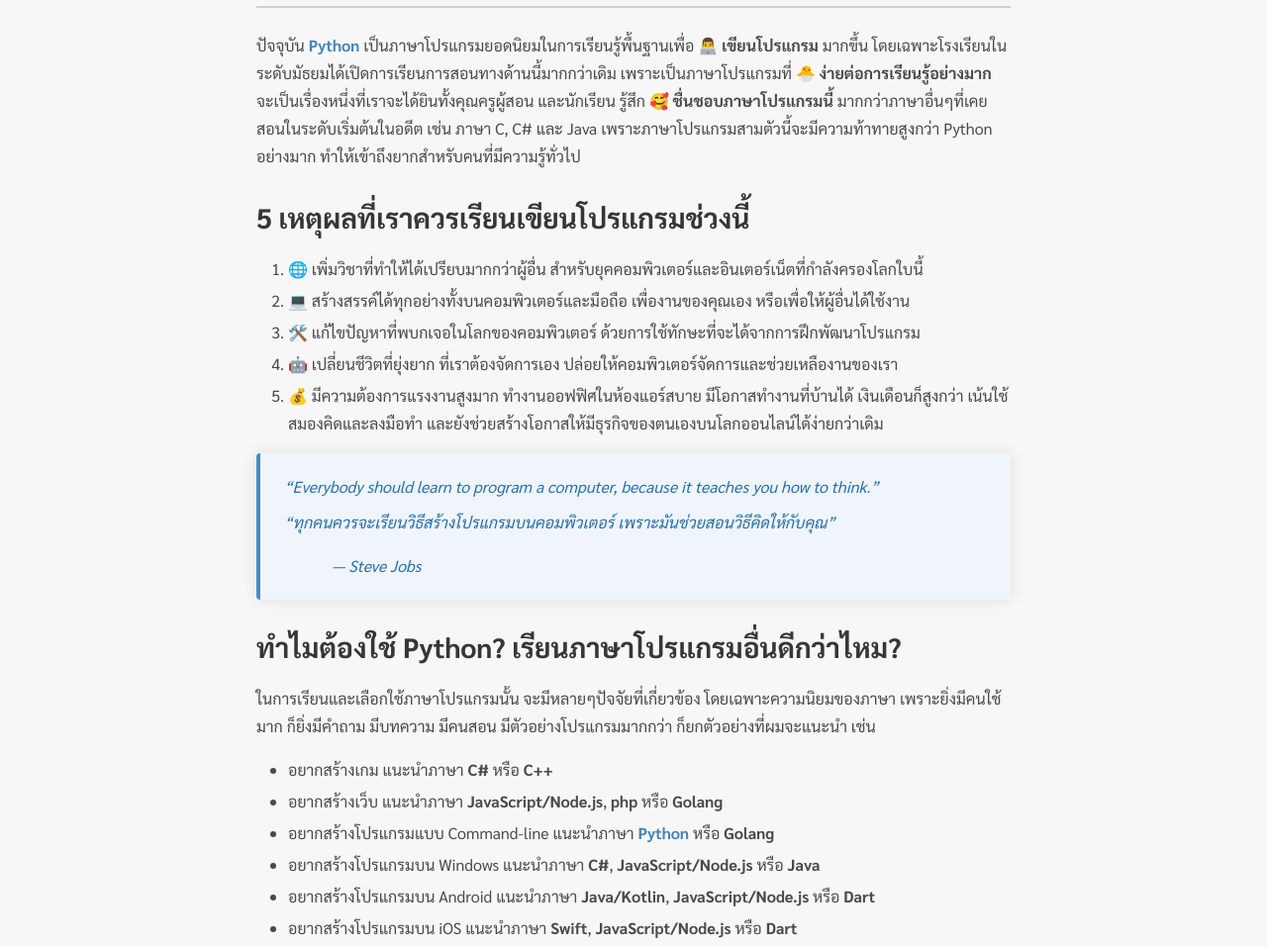
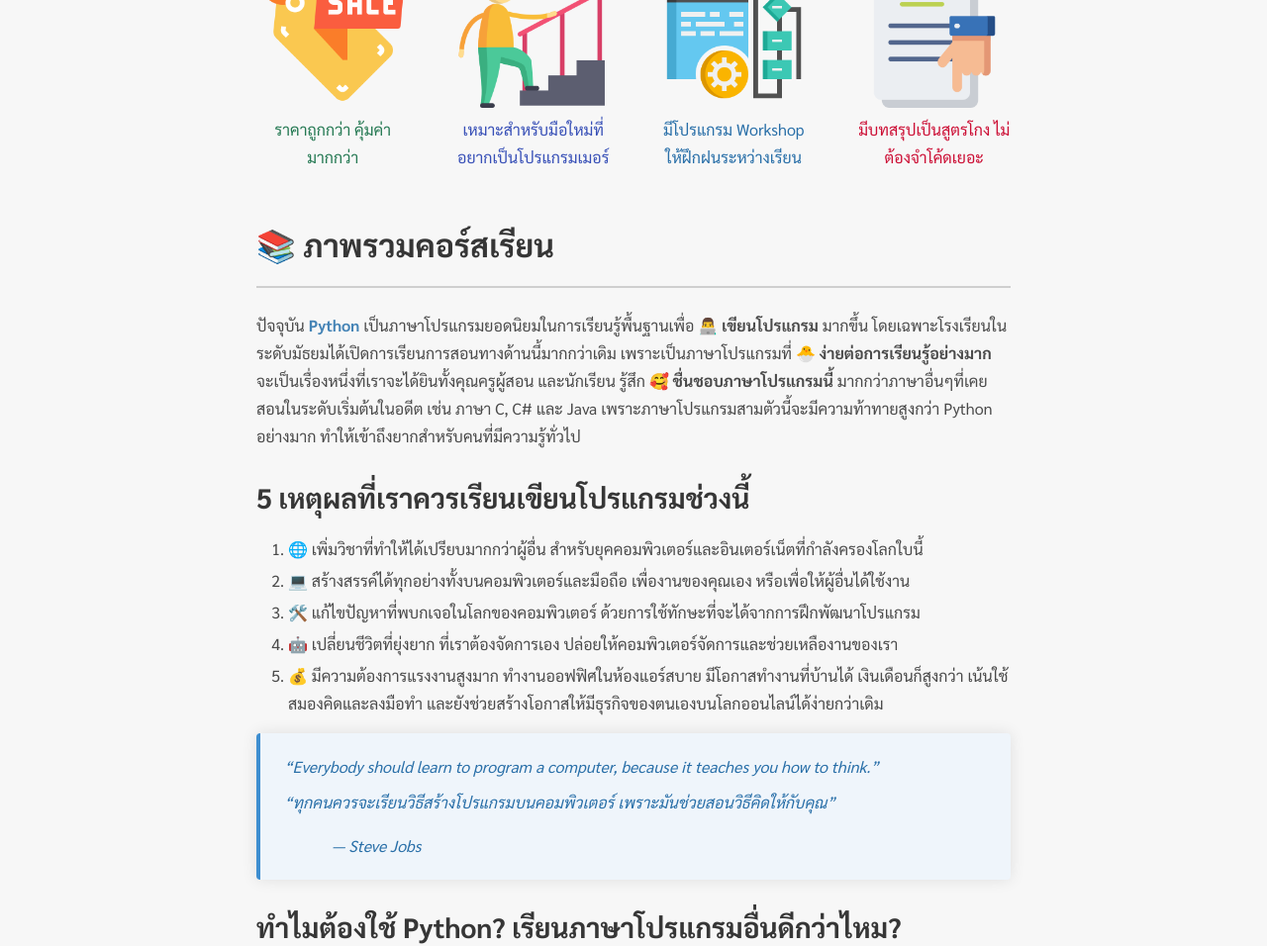
Before and after one commit to nakorndev/python.nakorncode.com, a website: page index.html in a window 1280 px wide. Shown: the part 686-1642 px from the top of the page at 99% size. Drawn offline with Linux system fonts and the light colour scheme.

Commit message:
Update content

```diff
--- a/index.html
+++ b/index.html
@@ -69,6 +69,9 @@
       transform: scale(1.1);
       box-shadow: 0 0 20px rgba(255, 255, 255, 0.5);
     }
+    .section {
+      padding-top: 0.5em;
+    }
   </style>
 </head>
 
@@ -102,9 +105,30 @@
     </div>
   </header>
 
-  <main class="container">
+  <main class="container mt-5">
     <div class="columns is-centered">
       <div class="column is-9">
+
+        <section class="section mt-5">
+          <div class="columns has-text-centered is-variable is-6">
+            <div class="column">
+              <img src="/img/icon-sale.png" alt="">
+              <p class="has-text-success-dark">ราคาถูกกว่า คุ้มค่ามากกว่า</p>
+            </div>
+            <div class="column">
+              <img src="/img/icon-beginner.png" alt="">
+              <p class="has-text-link-dark">เหมาะสำหรับมือใหม่ที่อยากเป็นโปรแกรมเมอร์</p>
+            </div>
+            <div class="column">
+              <img src="/img/icon-workshop.png" alt="">
+              <p class="has-text-info-dark">มีโปรแกรม Workshop ให้ฝึกฝนระหว่างเรียน</p>
+            </div>
+            <div class="column">
+              <img src="/img/icon-sheet.png" alt="">
+              <p class="has-text-danger-dark">มีบทสรุปเป็นสูตรโกง ไม่ต้องจำโค้ดเยอะ</p>
+            </div>
+          </div>
+        </section>
 
         <section class="section">
           <div class="content">
```
Also changed, not shown: img/icon-beginner.png (added), img/icon-sale.png (added), img/icon-sheet.png (added), img/icon-workshop.png (added).
